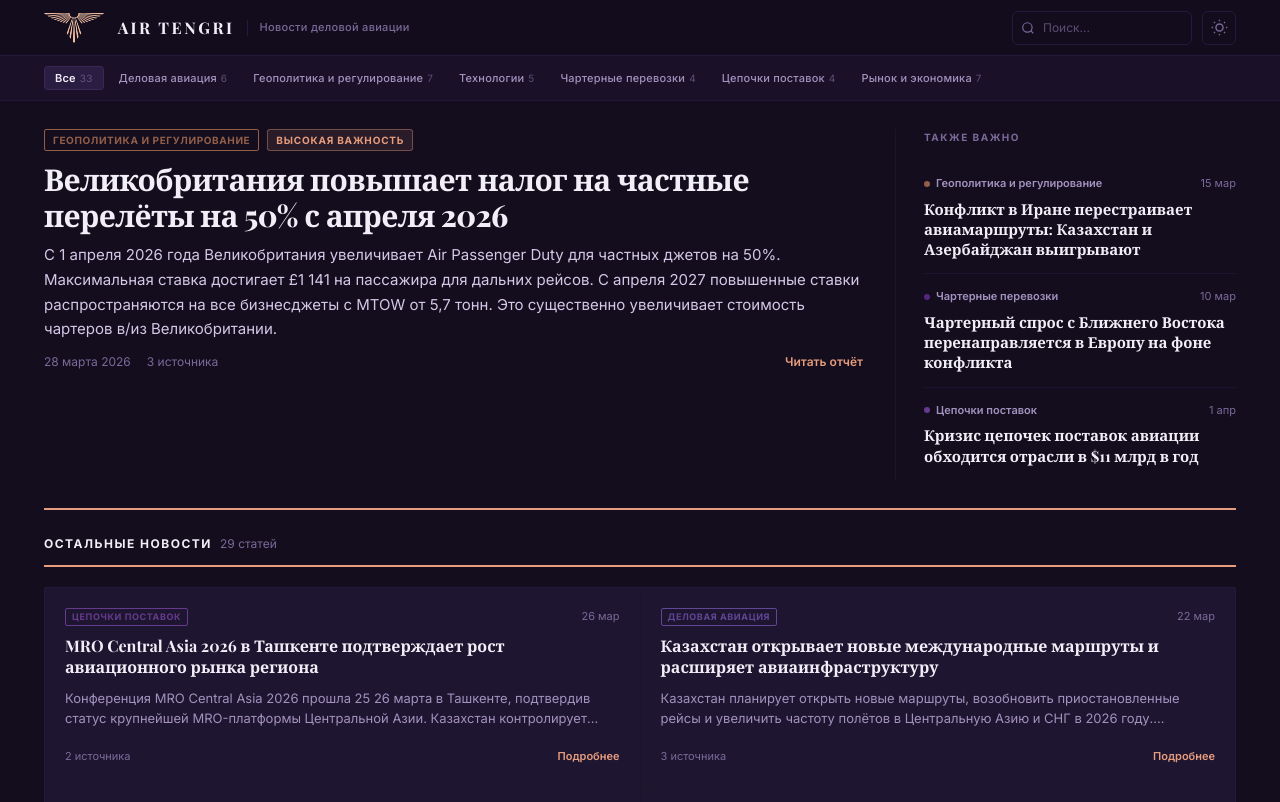
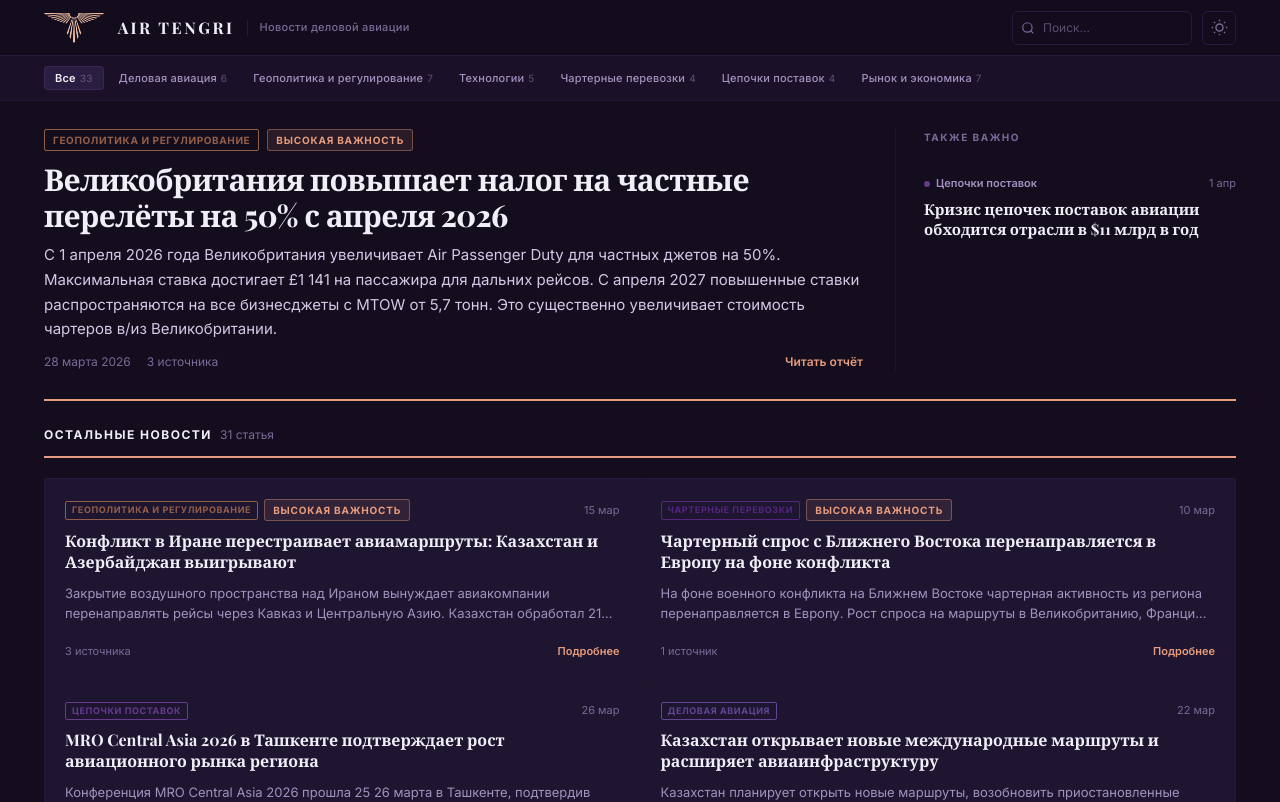
Before and after one commit to at-biztech/aviation-news, a React (Vite) app: page / in a window 1280 px wide. Shown: the top 802 px of the page. Built offline with nearby package versions, Linux system fonts and the light colour scheme.

Commit message:
Hero and sidebar only show most impactful articles from last 7 days

```diff
--- a/src/pages/IndexPage.jsx
+++ b/src/pages/IndexPage.jsx
@@ -128,10 +128,19 @@ export default function IndexPage() {
   }, [sorted, activeCategory, searchQuery])
 
   const showHero = activeCategory === 'all' && !searchQuery
+  const heroArticles = useMemo(() => {
+    if (!showHero) return []
+    const now = new Date()
+    const sevenDaysAgo = new Date(now.getTime() - 7 * 24 * 60 * 60 * 1000)
+    const recent = filtered.filter((a) => {
+      const d = new Date(a.publication_date + 'T00:00:00')
+      return d >= sevenDaysAgo
+    })
+    return recent.slice(0, 4)
+  }, [filtered, showHero])
   const heroSlugs = useMemo(() => {
-    if (!showHero) return new Set()
-    return new Set(filtered.slice(0, 4).map((a) => a.slug))
-  }, [filtered, showHero])
+    return new Set(heroArticles.map((a) => a.slug))
+  }, [heroArticles])
 
   const feedArticles = useMemo(() => {
     return filtered.filter((a) => !heroSlugs.has(a.slug))
@@ -180,7 +189,7 @@ export default function IndexPage() {
       </nav>
 
       <main className="main-content">
-        {showHero && <HeroSection articles={filtered} onNavigate={goTo} />}
+        {showHero && heroArticles.length > 0 && <HeroSection articles={heroArticles} onNavigate={goTo} />}
 
         <section className="feed-section">
           <div className="feed-header">
```
